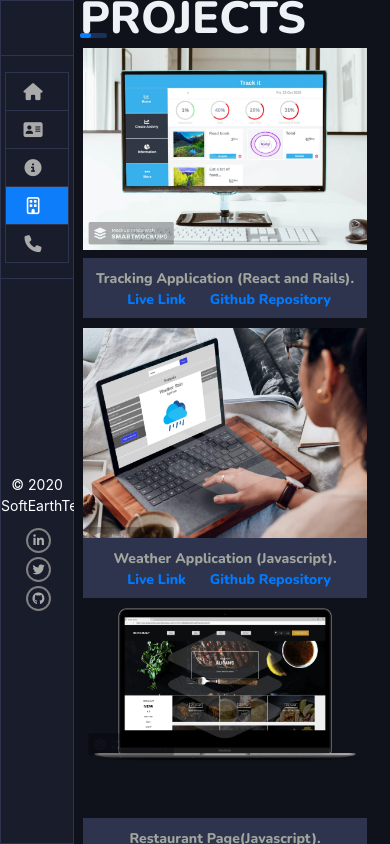
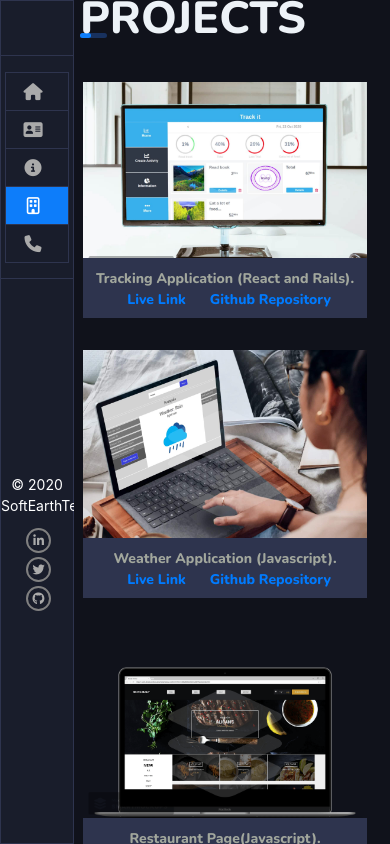
Before and after one commit to OdongAlican/Portfolio, a Vue app: page /projects in a window 390 px wide. Built offline with nearby package versions, Linux system fonts and the light colour scheme.

Commit message:
update styles

```diff
--- a/src/views/Project.vue
+++ b/src/views/Project.vue
@@ -181,7 +181,7 @@
               >
                 <div>
                   <a
-                    href="https://guarded-refuge-63992.herokuapp.com/"
+                    href="https://infinite-bastion-80235.herokuapp.com/"
                     target="_blank"
                     >Live Link</a
                   >
@@ -452,5 +452,17 @@
   .blog-grid {
     margin-top: 10px;
   }
+
+  .html-capstone,
+  .ruby-capstone,
+  .final-capstone,
+  .weather-capstone,
+  .restaurant-captone,
+  .game-capstone,
+  .bootstrap-captone,
+  .recipies-capstone,
+  .calculator-captone {
+    background-position: center;
+  }
 }
 </style>
```
